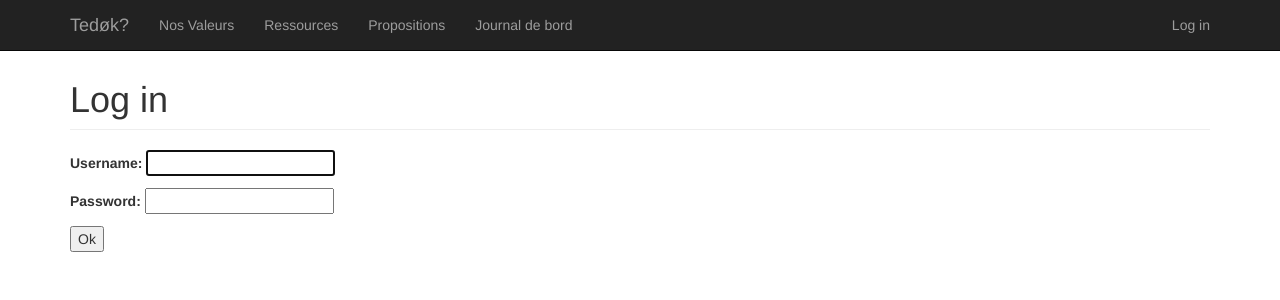
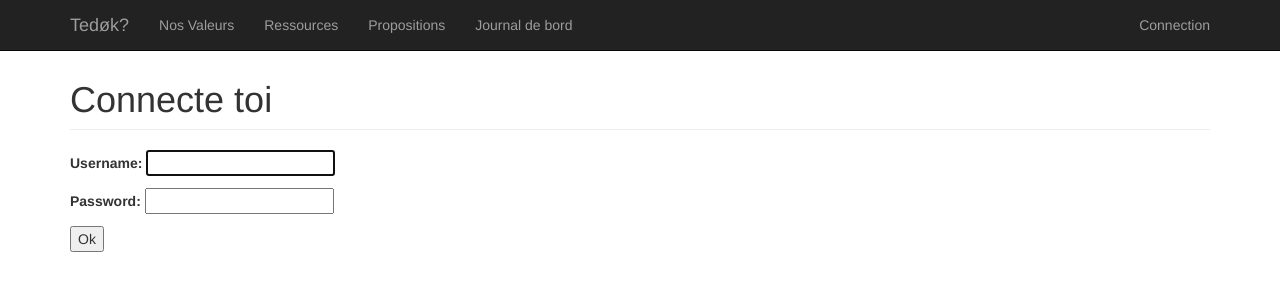
Before and after one commit to mattthieu/tedok, a Django app: page /login in a window 1280 px wide. Shown: the top 300 px of the page. Run offline with Django 3.2, Linux system fonts and the light colour scheme; some libraries are stand-ins or nearby versions.

Commit message:
Template modifs

```diff
--- a/choicapp/templates/choicapp/login.html
+++ b/choicapp/templates/choicapp/login.html
@@ -11,14 +11,14 @@
             <!-- Blog Entries Column -->
             <div class="col-md-12">
                 <h1 class="page-header">
-                    Log in
+                    Connecte toi
                 </h1>
 
                {% if error %}
-                    <p><strong>Unknown user or bad password.</strong></p>
+                    <p><strong>Utilisateur inconnu ou mauvais password.</strong></p>
                 {% endif %}
                 {% if user.is_authenticated %}
-                    You are connected, {{ user.username }} !
+                    Tu es maintenant connecté, {{ user.username }} !
                 {% else %}
                     <form action="{% url 'choicapp:login' %}" method="post" action=".">{% csrf_token %}
                         {{ form.as_p }}
--- a/choicapp/views.py
+++ b/choicapp/views.py
@@ -131,7 +131,7 @@ class AddValue(View):
     form_class = ValueForm
     model = Value
     template_name = 'choicapp/add_value.html'
-    template_redirect = '/'
+    template_redirect = '/manifesti'
     template_details = 'choicapp/workshop_description.html'
     object_name = 'value_id'
 
--- a/templates/base.html
+++ b/templates/base.html
@@ -59,10 +59,9 @@ Journal de bord<!DOCTYPE html>
                 </ul>
                 <ul class="nav navbar-nav navbar-right">
                 {% if user.is_authenticated %}
-                    <li><a href="{% url 'choicapp:index' %}"> Hi {{ user.username }}</a></li>
-                    <li><a href="{% url 'choicapp:logout' %}">Log out</a></li>
+                    <li><a href="{% url 'choicapp:logout' %}">Deconnection {{ user.username }}</a></li>
                 {% else %}
-                    <li><a href="{% url 'choicapp:login' %}">Log in</a></li>
+                    <li><a href="{% url 'choicapp:login' %}">Connection</a></li>
                 {% endif %}
               </ul>
             </div>
```
